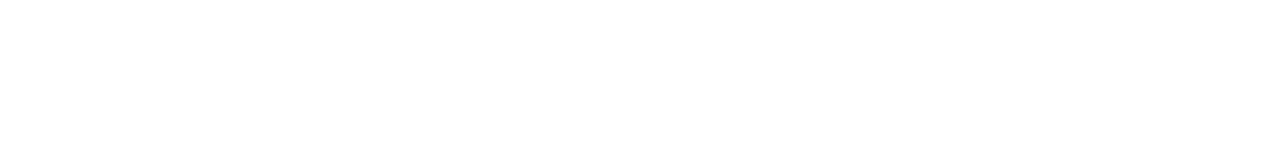
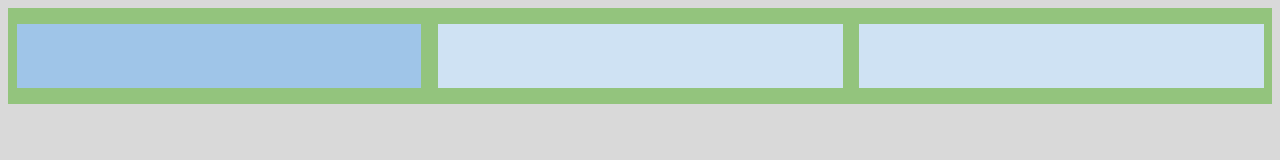
Before and after one commit to 224jfarrell/css-choice-project, a plain HTML site: page index.html in a window 1280 px wide. Drawn offline with Linux system fonts and the light colour scheme.

Commit message:
fifth commit * styled header * styled unselected button * styled selected button * styled body * added extra unselected button * had an existential crisis

```diff
--- a/index.html
+++ b/index.html
@@ -7,10 +7,13 @@
   </head>
   <body>
     <div class="header">
+      <div class="button selected">
+
+      </div>
       <div class="button">
 
       </div>
-      <div class="button selected">
+      <div class="button">
 
       </div>
     </div>
--- a/style.css
+++ b/style.css
@@ -1,4 +1,36 @@
+body {
+  background-color: #d9d9d9;
+}
+
 .header {
   position: sticky;
   background-color: #93c47d;
+  font-family: Georgia, "Times New Roman", serif;
+  text-decoration: italic;
+  width: 100%;
+  height: 12vh;
 }
+
+.button {
+  position: inherit;
+  display: inline-block;
+  margin-top: 2vh;
+  margin-left: 1%;
+  background-color: #cfe2f3;
+  font-family: "Noto Sans", Arial, sans-serif;
+  text-decoration: italic;
+  width: 32%;
+  height: 8vh;
+}
+
+.button.selected {
+  position: inherit;
+  display: inline-block;
+  margin-top: 2vh;
+  margin-left: 0.7%;
+  background-color: #9fc5e8;
+  font-family: "Noto Sans", Arial, sans-serif;
+  text-decoration: italic;
+  width: 32%;
+  height: 8vh;
+}
```
